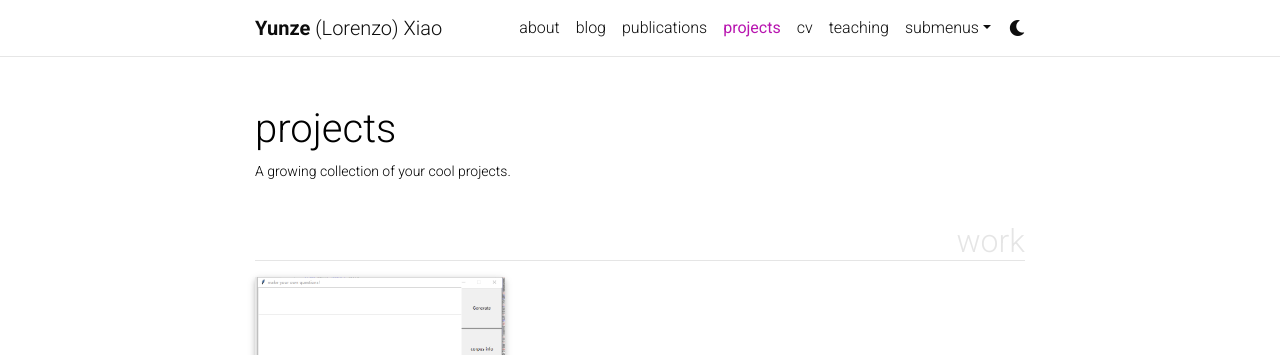
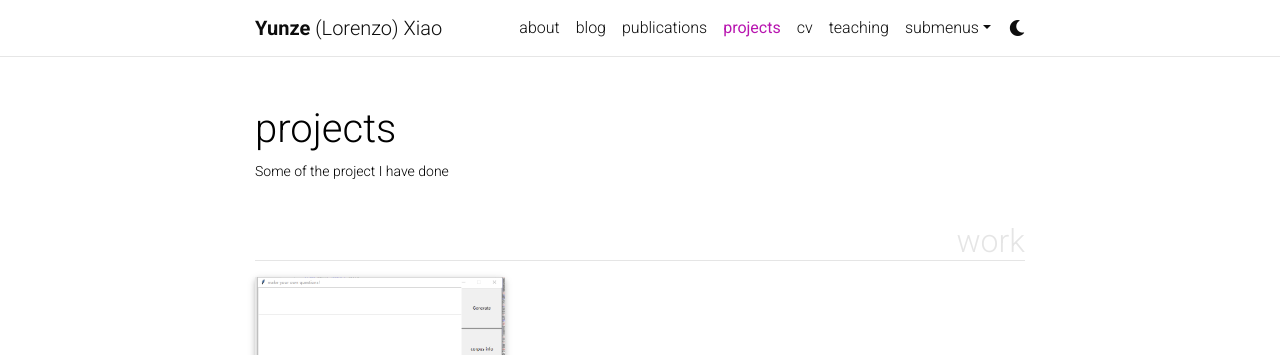
Before and after one commit to Algoroxyolo/algoroxyolo.github.io, a Jekyll site: the page built from _pages/projects.md, in a window 1280 px wide. Shown: the top 355 px of the page. Built offline with Jekyll 4.4.1, drawn with Linux system fonts in a browser that asks for light colours; full-size pictures stand in for the smaller copies a plugin makes; comment, search, counter and statistics services are not loaded; a style sheet for code colours, icons or effects is not loaded.

Commit message:
modified:   _pages/projects.md

```diff
--- a/_pages/projects.md
+++ b/_pages/projects.md
@@ -2,7 +2,7 @@
 layout: page
 title: projects
 permalink: /projects/
-description: A growing collection of your cool projects.
+description: Some of the project I have done
 nav: true
 nav_order: 2
 display_categories: [work, fun]
```
